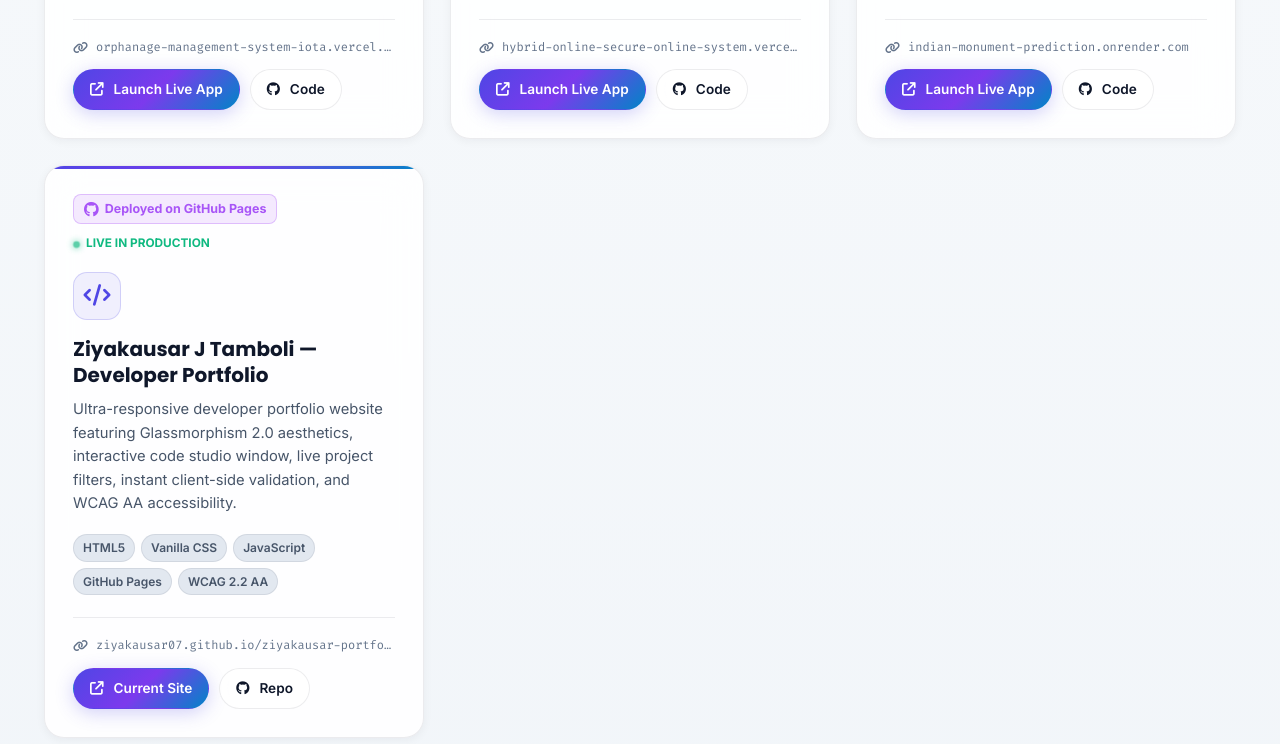
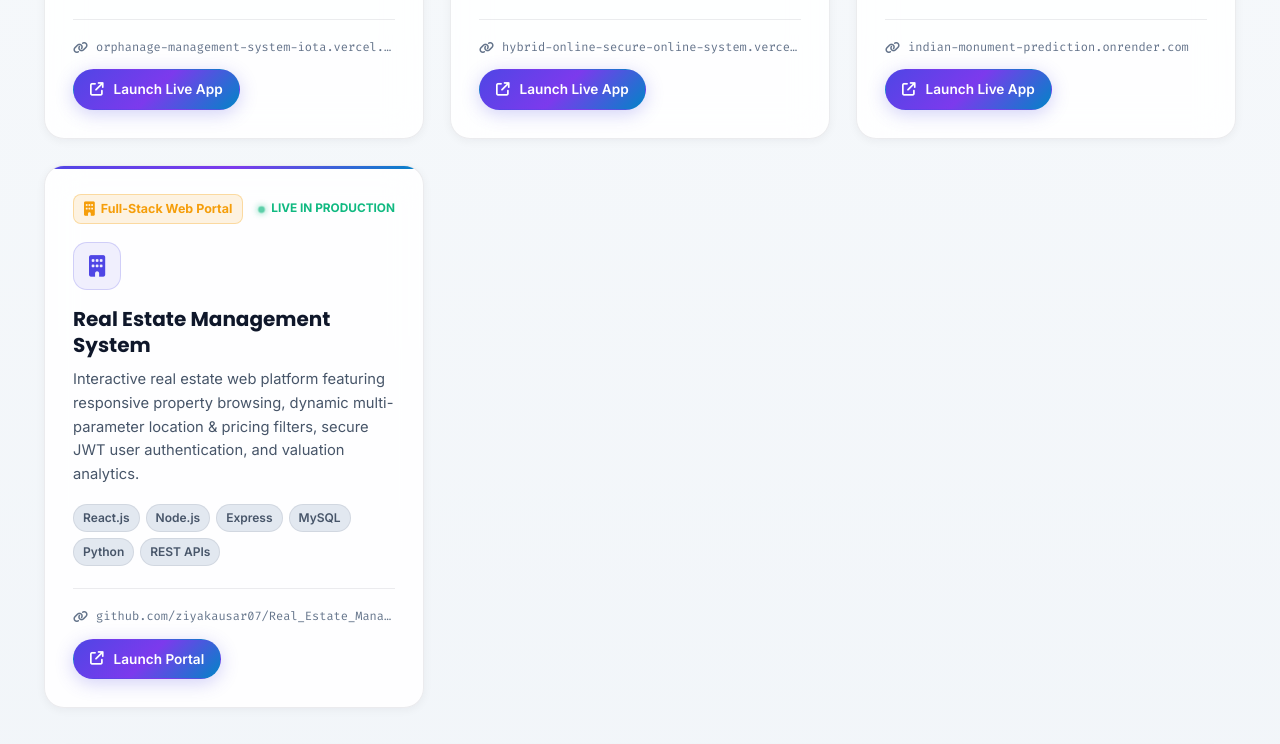
Before and after one commit to ziyakausar07/ziyakausar-portfolio, a plain HTML site: page index.html in a window 1280 px wide. Shown: the part 1696-2440 px from the top of the page. Drawn offline with Linux system fonts and the light colour scheme.

Commit message:
Update Deployments hub: add Real Estate Management System and remove redundant Code/Repo buttons

```diff
--- a/css/style.css
+++ b/css/style.css
@@ -1225,6 +1225,12 @@ ul, ol {
   border: 1px solid rgba(168, 85, 247, 0.3);
 }
 
+.portal-badge {
+  background: rgba(245, 158, 11, 0.12);
+  color: #f59e0b;
+  border: 1px solid rgba(245, 158, 11, 0.3);
+}
+
 .deploy-status-pill {
   display: inline-flex;
   align-items: center;
--- a/index.html
+++ b/index.html
@@ -322,10 +322,6 @@
                   <i class="fa-solid fa-arrow-up-right-from-square"></i>
                   <span>Launch Live App</span>
                 </a>
-                <a href="https://github.com/ziyakausar07/OrphanageManagementSystem" target="_blank" rel="noopener noreferrer" class="btn btn-sm btn-secondary">
-                  <i class="fa-brands fa-github"></i>
-                  <span>Code</span>
-                </a>
               </div>
             </div>
           </div>
@@ -369,15 +365,11 @@
                   <i class="fa-solid fa-arrow-up-right-from-square"></i>
                   <span>Launch Live App</span>
                 </a>
-                <a href="https://github.com/ziyakausar07/hybrid-online-secure-online-system" target="_blank" rel="noopener noreferrer" class="btn btn-sm btn-secondary">
-                  <i class="fa-brands fa-github"></i>
-                  <span>Code</span>
-                </a>
               </div>
             </div>
           </div>
 
-          <!-- Live App 2: Indian Monument AI on Render -->
+          <!-- Live App 3: Indian Monument AI on Render -->
           <div class="deployment-card glass-card">
             <div class="deploy-card-header">
               <div class="deploy-platform-badge render-badge">
@@ -416,20 +408,16 @@
                   <i class="fa-solid fa-arrow-up-right-from-square"></i>
                   <span>Launch Live App</span>
                 </a>
-                <a href="https://github.com/ziyakausar07/Indian_Monument_Prediction" target="_blank" rel="noopener noreferrer" class="btn btn-sm btn-secondary">
-                  <i class="fa-brands fa-github"></i>
-                  <span>Code</span>
-                </a>
               </div>
             </div>
           </div>
 
-          <!-- Live App 3: Personal Developer Portfolio on GitHub Pages -->
+          <!-- Live App 4: Real Estate Management System -->
           <div class="deployment-card glass-card">
             <div class="deploy-card-header">
-              <div class="deploy-platform-badge github-badge">
-                <i class="fa-brands fa-github" style="font-size: 0.95rem;"></i>
-                <span>Deployed on GitHub Pages</span>
+              <div class="deploy-platform-badge portal-badge">
+                <i class="fa-solid fa-building" style="font-size: 0.9rem;"></i>
+                <span>Full-Stack Web Portal</span>
               </div>
               <span class="deploy-status-pill">
                 <span class="live-dot-green"></span> Live in Production
@@ -438,34 +426,31 @@
 
             <div class="deploy-body">
               <div class="deploy-icon-box">
-                <i class="fa-solid fa-code"></i>
+                <i class="fa-solid fa-building"></i>
               </div>
-              <h3 class="deploy-title">Ziyakausar J Tamboli — Developer Portfolio</h3>
+              <h3 class="deploy-title">Real Estate Management System</h3>
               <p class="deploy-description">
-                Ultra-responsive developer portfolio website featuring Glassmorphism 2.0 aesthetics, interactive code studio window, live project filters, instant client-side validation, and WCAG AA accessibility.
+                Interactive real estate web platform featuring responsive property browsing, dynamic multi-parameter location &amp; pricing filters, secure JWT user authentication, and valuation analytics.
               </p>
               <div class="deploy-tech-pills">
-                <span>HTML5</span>
-                <span>Vanilla CSS</span>
-                <span>JavaScript</span>
-                <span>GitHub Pages</span>
-                <span>WCAG 2.2 AA</span>
+                <span>React.js</span>
+                <span>Node.js</span>
+                <span>Express</span>
+                <span>MySQL</span>
+                <span>Python</span>
+                <span>REST APIs</span>
               </div>
             </div>
 
             <div class="deploy-footer">
-              <div class="deploy-url-box" title="Live URL">
+              <div class="deploy-url-box" title="Live System Portal">
                 <i class="fa-solid fa-link"></i>
-                <span class="deploy-url-text">ziyakausar07.github.io/ziyakausar-portfolio</span>
+                <span class="deploy-url-text">github.com/ziyakausar07/Real_Estate_Management_System</span>
               </div>
               <div class="deploy-actions">
-                <a href="https://ziyakausar07.github.io/ziyakausar-portfolio/" target="_blank" rel="noopener noreferrer" class="btn btn-sm btn-primary">
+                <a href="https://github.com/ziyakausar07/Real_Estate_Management_System" target="_blank" rel="noopener noreferrer" class="btn btn-sm btn-primary">
                   <i class="fa-solid fa-arrow-up-right-from-square"></i>
-                  <span>Current Site</span>
-                </a>
-                <a href="https://github.com/ziyakausar07/ziyakausar-portfolio" target="_blank" rel="noopener noreferrer" class="btn btn-sm btn-secondary">
-                  <i class="fa-brands fa-github"></i>
-                  <span>Repo</span>
+                  <span>Launch Portal</span>
                 </a>
               </div>
             </div>
```
